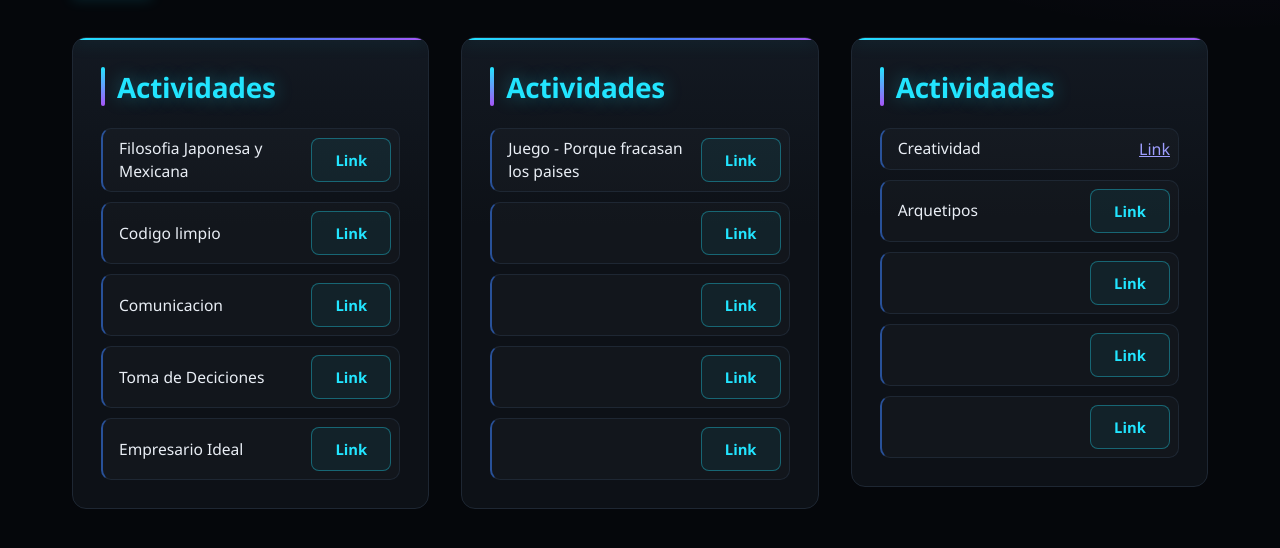
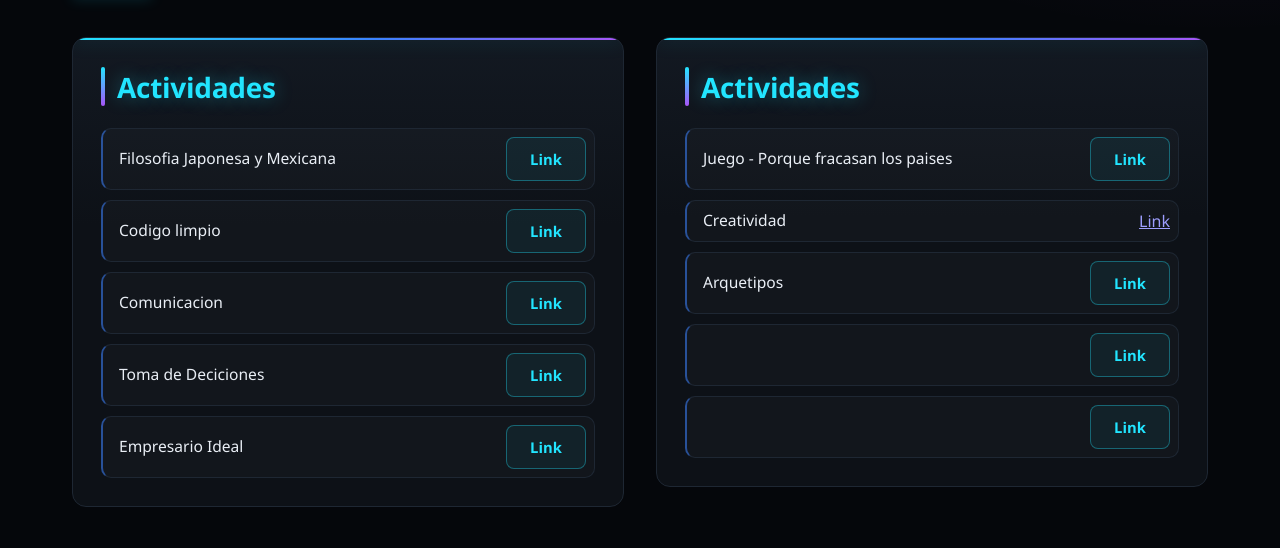
Before and after one commit to DennisRogelio/GlosarioTrabajos, a plain HTML site: page index.html in a window 1280 px wide. Shown: the part 236-784 px from the top of the page. Drawn offline with Linux system fonts and the light colour scheme.

Commit message:
Correcciones en diseño y eliminacion una tercera parte

```diff
--- a/index.html
+++ b/index.html
@@ -73,7 +73,9 @@
           <h2 class="parcial__titulo" id="parcial-2">Actividades</h2>
           <ul class="lista">
             <li class="trabajo">
-              <span class="trabajo__nombre">Juego - Porque fracasan los paises</span>
+              <span class="trabajo__nombre"
+                >Juego - Porque fracasan los paises</span
+              >
               <a
                 class="trabajo__enlace"
                 href="https://dennisrogelio.github.io/PorqueFracasanPaises/"
@@ -83,20 +85,20 @@
               >
             </li>
             <li class="trabajo">
-              <span class="trabajo__nombre"></span>
+              <span class="trabajo__nombre">Creatividad</span>
               <a
-                class="trabajo__enlace"
-                href="*/aqui link/*"
+                class="Creatividad"
+                href="https://dennisrogelio.github.io/Creatividad/"
                 target="_blank"
                 rel="noopener noreferrer"
                 >Link</a
               >
             </li>
             <li class="trabajo">
-              <span class="trabajo__nombre"></span>
+              <span class="trabajo__nombre">Arquetipos</span>
               <a
                 class="trabajo__enlace"
-                href="*/aqui link/*"
+                href="https://dennisrogelio.github.io/Arquetipos/"
                 target="_blank"
                 rel="noopener noreferrer"
                 >Link</a
@@ -125,7 +127,7 @@
           </ul>
         </section>
 
-        <section class="parcial" aria-labelledby="parcial-3">
+        <!-- <section class="parcial" aria-labelledby="parcial-3">
           <h2 class="parcial__titulo" id="parcial-3">Actividades</h2>
           <ul class="lista">
             <li class="trabajo">
@@ -179,7 +181,7 @@
               >
             </li>
           </ul>
-        </section>
+        </section> -->
       </div>
     </main>
   </body>
```
